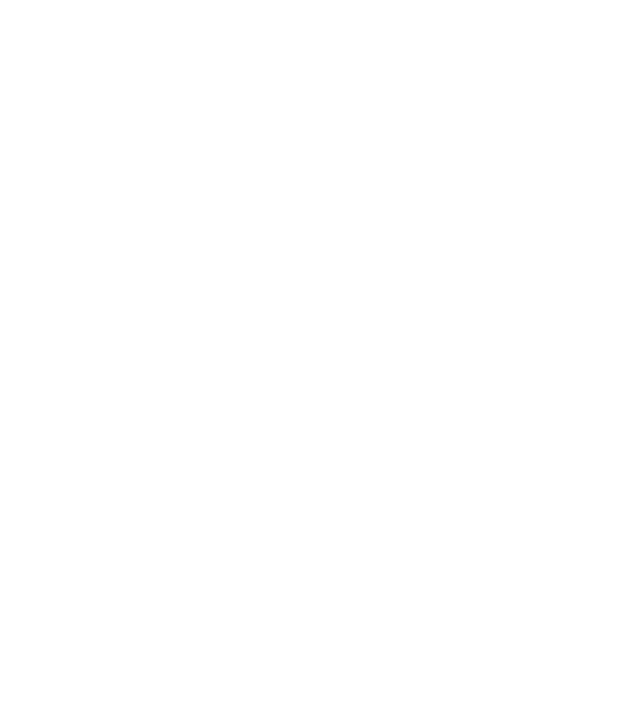
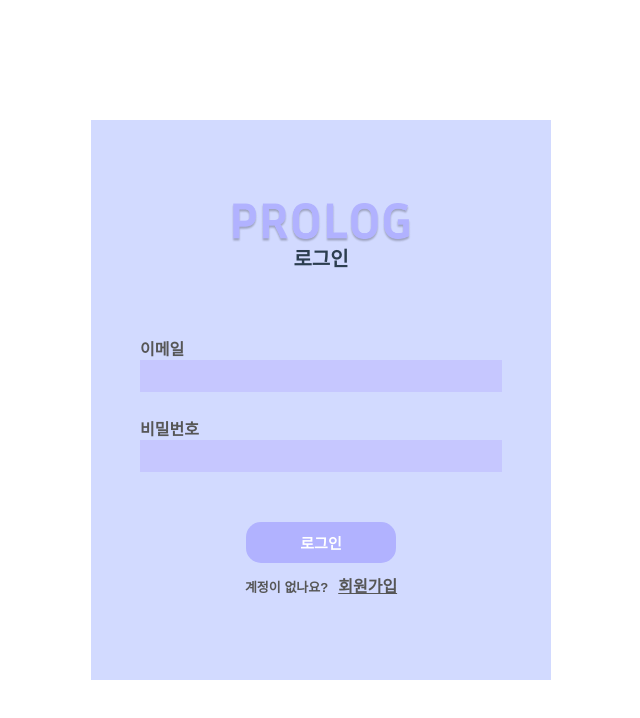
Before and after one commit to springvuet-front/frontend, a Vue app: page /signin in a window 1280 px wide. Before the commit this address had no page. Shown: the top 718 px of the page, without its empty margins (319-959 px from the left). Built offline with nearby package versions, Linux system fonts and the light colour scheme.

Commit message:
Create Signin Page

```diff
--- a/src/App.vue
+++ b/src/App.vue
@@ -16,6 +16,21 @@
   color: #2c3e50;
 }
 
+img{
+  width: 180px;
+}
+
+a {
+  color: #565656;
+  text-decoration: none;
+  outline: none
+}
+
+a:hover, a:active {
+  color: #565656;
+  text-decoration: none;
+}
+
 </style>
 
 <script>
--- /dev/null
+++ b/src/components/ButtonComponent.vue
@@ -0,0 +1,33 @@
+<template>
+    <button @click="onClickRedirect(parameter)">{{ msg }}</button>
+</template>
+
+<style scoped>
+  button{
+      width: 150px;
+      margin: 10px;
+      padding: 10px;
+      font-size: 15px;
+      font-weight: 600;
+      background-color: #B1B2FF;
+      border: 0;
+      border-radius: 15px;
+      color: white;
+      /*box-shadow: 0px 4px 4px 0px #000000;*/
+  }
+</style>
+
+<script>
+export default {
+  name: 'ButtonComponent',
+  props: {
+    parameter: String,
+    msg: String
+  },
+  methods:{
+    onClickRedirect(parameter){
+        this.$router.push(`/${parameter}`).catch(()=>{});
+    }
+  }
+}
+</script>
--- /dev/null
+++ b/src/components/InputPassword.vue
@@ -0,0 +1,12 @@
+<template>
+    <input type="password">
+</template>
+
+<script>
+export default {
+  name: 'InputPassword',
+  props: {
+    t: String,
+  }
+}
+</script>
--- /dev/null
+++ b/src/components/InputText.vue
@@ -0,0 +1,12 @@
+<template>
+    <input type="text">
+</template>
+
+<script>
+export default {
+  name: 'InputText',
+  props: {
+    t: String,
+  }
+}
+</script>
--- a/src/router/index.js
+++ b/src/router/index.js
@@ -2,13 +2,15 @@
 import HomeView from "../views/HomeView.vue"
 import CommunityView from '../views/CommunityView.vue'
 import BookmarkView from "../views/BookmarkView.vue"
-import LoginView from "../views/LoginView.vue"
+import SigninView from "../views/SigninView.vue"
+import SignupView from "../views/SignupView.vue"
 
 const routes = [
   { path: '/', name: 'home', component: HomeView },
   { path: '/community', name: 'community', component: CommunityView },
   { path: '/bookmark', name: 'bookmark', component: BookmarkView },
-  { path: '/login', name: 'login', component: LoginView },
+  { path: '/signin', name: 'signin', component: SigninView },
+  { path: '/signup', name: 'signup', component: SignupView },
   //{ path: '/bookmark', name: 'bookmark',
     // route level code-splitting
     // this generates a separate chunk (about.[hash].js) for this route
--- a/src/views/HomeView.vue
+++ b/src/views/HomeView.vue
@@ -5,47 +5,43 @@
       <HelloWorld msg="Prolog"/>
     </div>
 
-    <div class="router">
-      <button @click="$router.push('/login')">로그인</button>
-      <button @click="$router.push('/community')">커뮤니티</button>
+    <div class="router-view">
+      <ButtonComponent parameter="signin" msg="로그인"/>
+      <ButtonComponent parameter="signup" msg="회원가입"/>
+      <ButtonComponent parameter="community" msg="커뮤니티"/>
     </div>
   </div>
 </template>
 
-<style>
+<style scoped>
 .home{
   display: flex;
   justify-content: center;
   flex-direction: column;
   align-items: center;
 }
-.text, .router{
+.text, .router-view{
   display: flex;
   justify-content: center;
   align-items: center;
-  flex-direction: column;
   margin-bottom: 50px;
-
-  button {
-    width: 15vw;
-    margin: 10px;
-    padding: 10px;
-    background-color: mediumpurple;
-    border: 0;
-    color: white;
+}
+.text{
+    flex-direction: column;
   }
-}
 
 </style>
 
 <script>
 // @ is an alias to /src
+import ButtonComponent from '@/components/ButtonComponent.vue';
 import HelloWorld from '@/components/HelloWorld.vue'
 
 export default {
   name: 'HomeView',
   components: {
-    HelloWorld
-  }
+    HelloWorld,
+    ButtonComponent
+}
 }
 </script>
--- a/src/views/LoginView.vue
+++ b/src/views/LoginView.vue
@@ -1,8 +1,14 @@
 <template>
-    <div>
-        로그인페이지
+    <div class="background">
+
     </div>
 </template>
+
+<style>
+.background{
+    background-color: #D2DAFF;
+}
+</style>
 
 <script>
 export default {
--- /dev/null
+++ b/src/views/SigninView.vue
@@ -0,0 +1,110 @@
+<template>
+    <div class="background">
+        <div class="input-view">
+            <img alt="Prolog logo" src="../assets/prolog.png" />
+            <div id="border-text">로그인</div>
+            <div class="field-view">
+                <div class="input-text">이메일</div>
+                <InputText />
+
+                <div class="input-text">비밀번호</div>
+                <InputPassword />
+            </div>
+        </div>
+
+        <div class="button-view">
+            <ButtonComponent parameter="" msg="로그인"/>
+            <div>
+                <span id="sub-text">계정이 없나요?</span>
+                    <router-link to="signup">
+                        <span id="underline-text">회원가입</span>
+                    </router-link>
+            </div>
+        </div>
+    </div>
+</template>
+
+<style>
+#app{
+    display: flex;
+    justify-content: center;
+    margin-top: 15vh;
+}
+
+.background{
+    display: flex;
+    justify-content: center;
+    flex-direction: column;
+    width: 460px;
+    height: 70vh;
+    background-color: #D2DAFF;
+}
+
+.input-view{
+    display: flex;
+    justify-content: center;
+    flex-direction: column;
+    align-items: center;
+}
+
+.button-view{
+    display: flex;
+    flex-direction: column;
+    align-items: center;
+}
+
+#sub-text{
+    padding-right: 10px;
+    font-size: small;
+    color: #565656;
+    font-weight: 600;
+}
+
+#border-text{
+    font-weight: 800;
+    font-size: 20px;
+}
+
+#underline-text{
+    font-weight: 800;
+    text-decoration: underline;
+}
+
+.input-text{
+    width: 20vw;
+    margin-top: 3vh;
+    color: #565656;
+    font-weight: 600;
+}
+
+.field-view{
+    display: flex;
+    justify-content: center;
+    flex-direction: column;
+    align-items: flex-start;
+    padding: 40px 0;
+}
+
+input{
+    width: 350px;
+    height: 30px;
+    border: 0;
+    background-color: #C6C7FF;
+    padding-left: 10px;
+}
+
+input:focus{
+    outline: 0;
+}
+</style>
+
+<script>
+import ButtonComponent from '@/components/ButtonComponent.vue';
+import InputPassword from '@/components/InputPassword.vue';
+import InputText from '@/components/InputText.vue';
+
+export default {
+    name: 'SigninView',
+    components: { InputPassword, InputText, ButtonComponent }
+}
+</script>
--- /dev/null
+++ b/src/views/SignupView.vue
@@ -0,0 +1,11 @@
+<template>
+    <div>
+        회원가입페이지
+    </div>
+</template>
+
+<script>
+export default {
+    name: 'SignupView',
+}
+</script>
```
Also changed, not shown: src/components/LogoComponent.vue (added, +34 -0 lines), src/assets/prolog.png (added).
